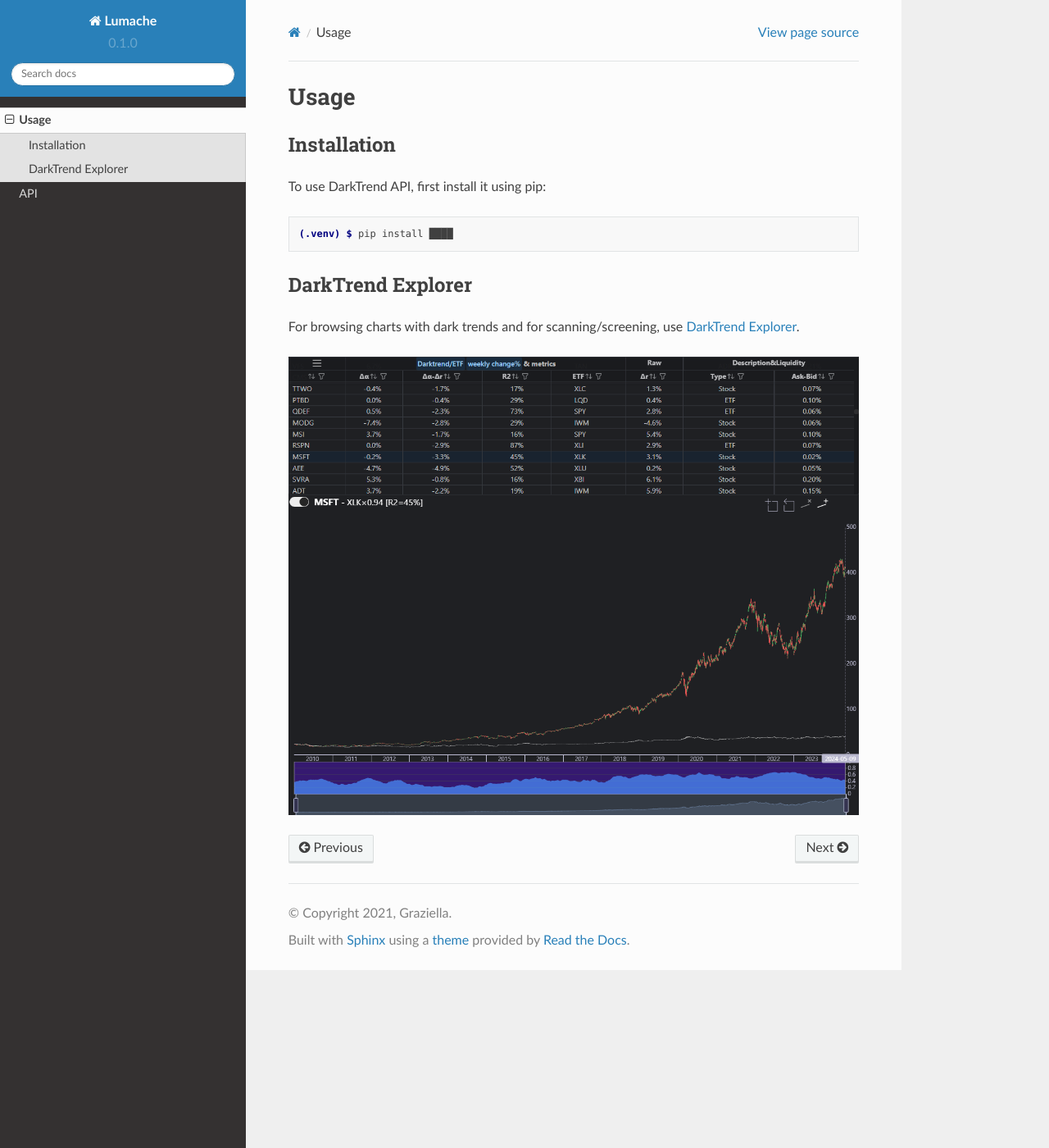
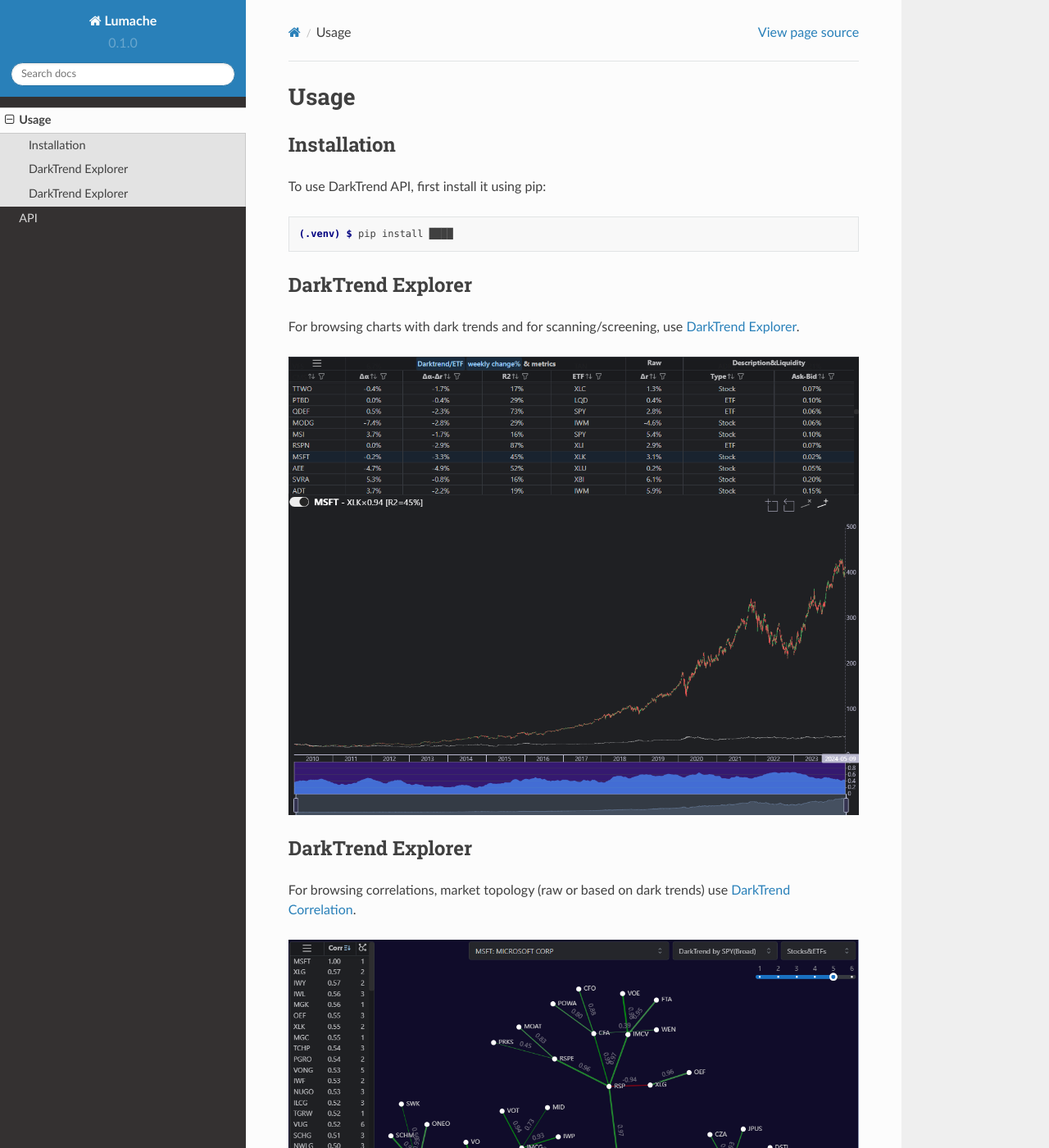
Before and after one commit to buhbuhtig/darktrend, a Sphinx documentation site: the page built from docs/source/usage.rst, in a window 1280 px wide and 1400 px high. Shown: the whole window at 82% size. Built offline with Sphinx 7.4.7 and the Read the Docs theme 2.0.0, drawn with Linux system fonts in a browser that asks for light colours.

Commit message:
Update usage.rst

```diff
--- a/docs/source/usage.rst
+++ b/docs/source/usage.rst
@@ -19,3 +19,11 @@ For browsing charts with dark trends and for scanning/screening, use `DarkTrend
 
 .. image:: explorer.png
    :alt: Screenshot of the DarkTrend Explorer
+
+DarkTrend Explorer
+------------------
+
+For browsing correlations, market topology (raw or based on dark trends) use `DarkTrend Correlation <https://darktrend.com/correlation>`_.
+
+.. image:: darktrend-topology.png
+   :alt: Screenshot of the DarkTrend Correlation
```
